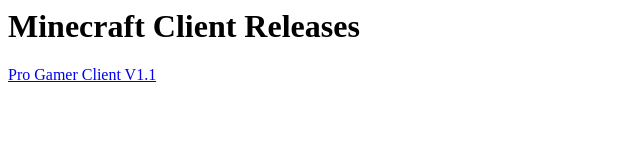
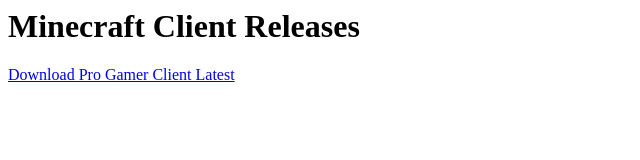
Before and after one commit to gordonlin2011/cdn, a plain HTML site: page content/minecraft/index.html in a window 1280 px wide. Shown: the whole page, without its empty margins (0-640 px from the left). Drawn offline with Linux system fonts and the light colour scheme.

Commit message:
Update index.html

```diff
--- a/content/minecraft/index.html
+++ b/content/minecraft/index.html
@@ -1,3 +1,3 @@
 <title>Minecraft Client Releases</title>
 <h1>Minecraft Client Releases</h1>
-<p><a href="Pro Gamer Client.zip">Pro Gamer Client V1.1</a></p>
+<p><a href="https://www.mediafire.com/file/oru3ug32enoomze/Pro_Gamer_Client.zip/file">Download Pro Gamer Client Latest</a></p>
```
